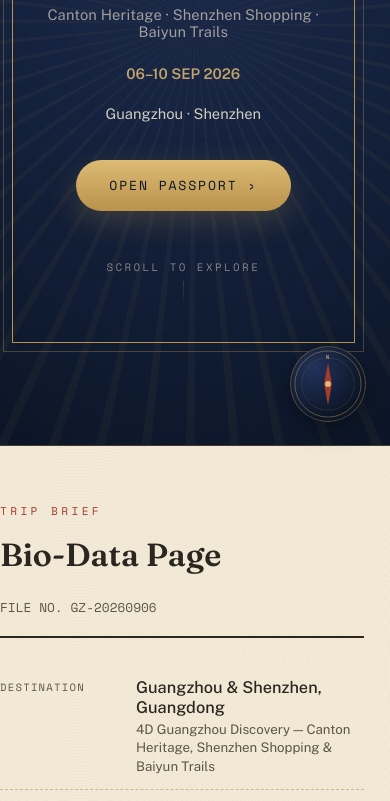
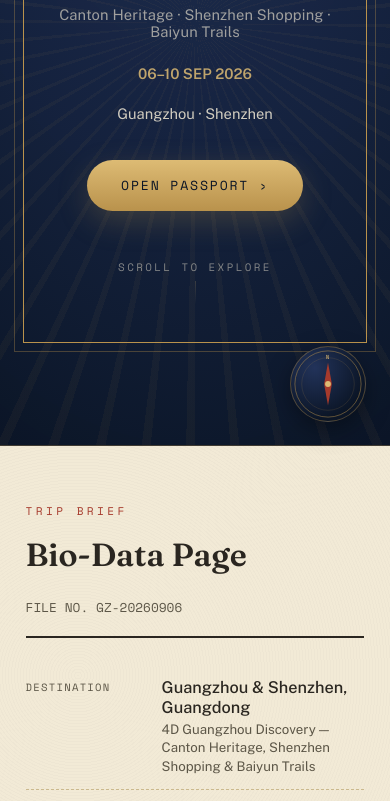
Before and after one commit to goatedapps/2026-Oct-Guangzhou, a plain HTML site: page index.html in a window 390 px wide. Shown: the part 398-1199 px from the top of the page. Drawn offline with nearby package versions, Linux system fonts and the light colour scheme.

Commit message:
Fix asymmetric page padding on mobile
On screens <=600px, .page{padding-left:0} was overriding the
left-side padding that .paper/.cover/.exit-page set via their own
padding shorthand (later in source, same specificity), while the
right-side padding was untouched. Content sat flush against the
left edge instead of being centered. --rail-w:0 already zeroes
.page's own padding-left, so the explicit override was redundant
as well as harmful.

Co-Authored-By: Claude Sonnet 5 <noreply@anthropic.com>

```diff
--- a/index.html
+++ b/index.html
@@ -715,7 +715,6 @@
   @media (max-width:600px){
     :root{--rail-w:0px;}
     .rail{display:none;}
-    .page{padding-left:0;}
   }
 
   @media (prefers-reduced-motion: reduce){
```
